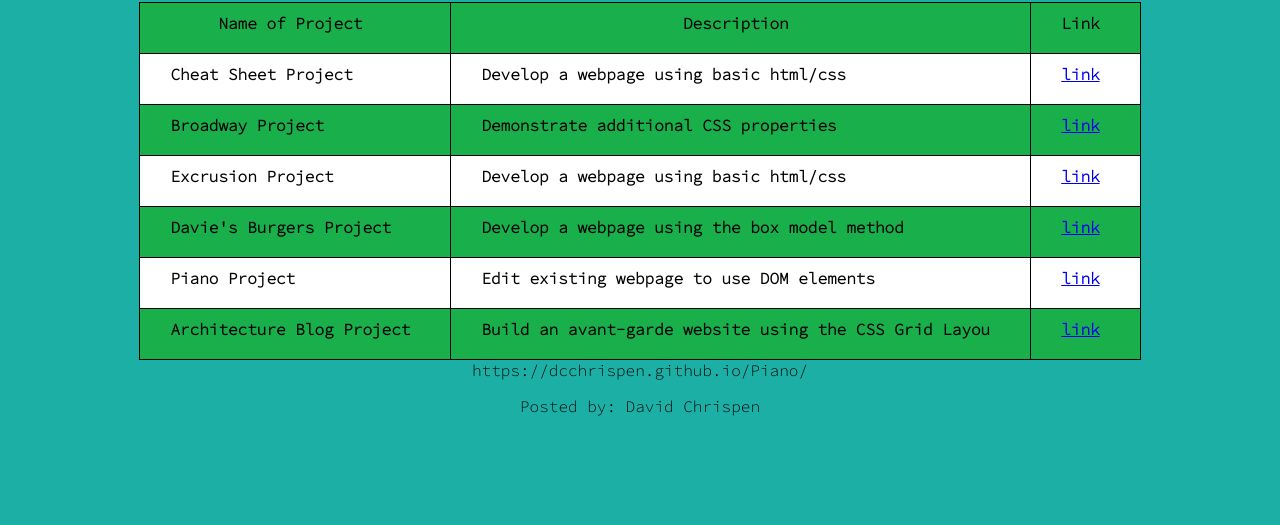
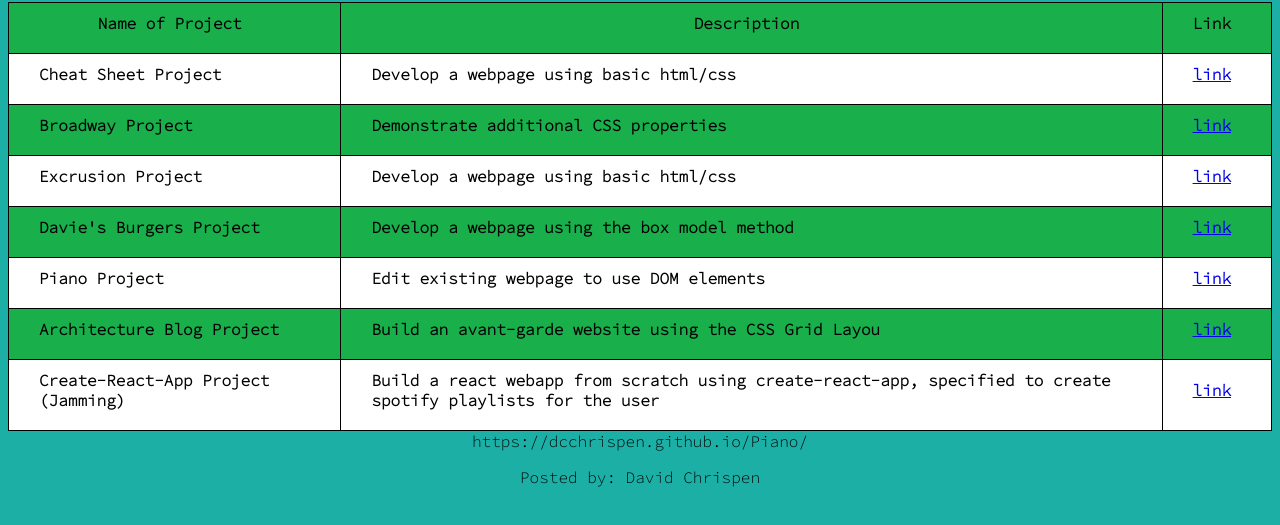
Before and after one commit to dcchrispen/dcchrispen.github.io, a plain HTML site: page index.html in a window 1280 px wide. Shown: the part 67-592 px from the top of the page. Drawn offline with Linux system fonts and the light colour scheme.

Commit message:
added react Jamming

```diff
--- a/index.html
+++ b/index.html
@@ -49,6 +49,11 @@
            <td> Build an avant-garde website using the CSS Grid Layou </td>
            <td> <a href ="https://dcchrispen.github.io/Arch/" target="_blank"> link </a></td>
          </tr>
+	 <tr>
+	   <td>Create-React-App Project (Jamming) </td>
+           <td> Build a react webapp from scratch using create-react-app, specified to create spotify playlists for the user </td>
+           <td> <a href ="http://chrispen_jamming.surge.sh/" target="_blank"> link </a></td>
+         </tr>
 	</table>
 	https://dcchrispen.github.io/Piano/
     </main>
```
